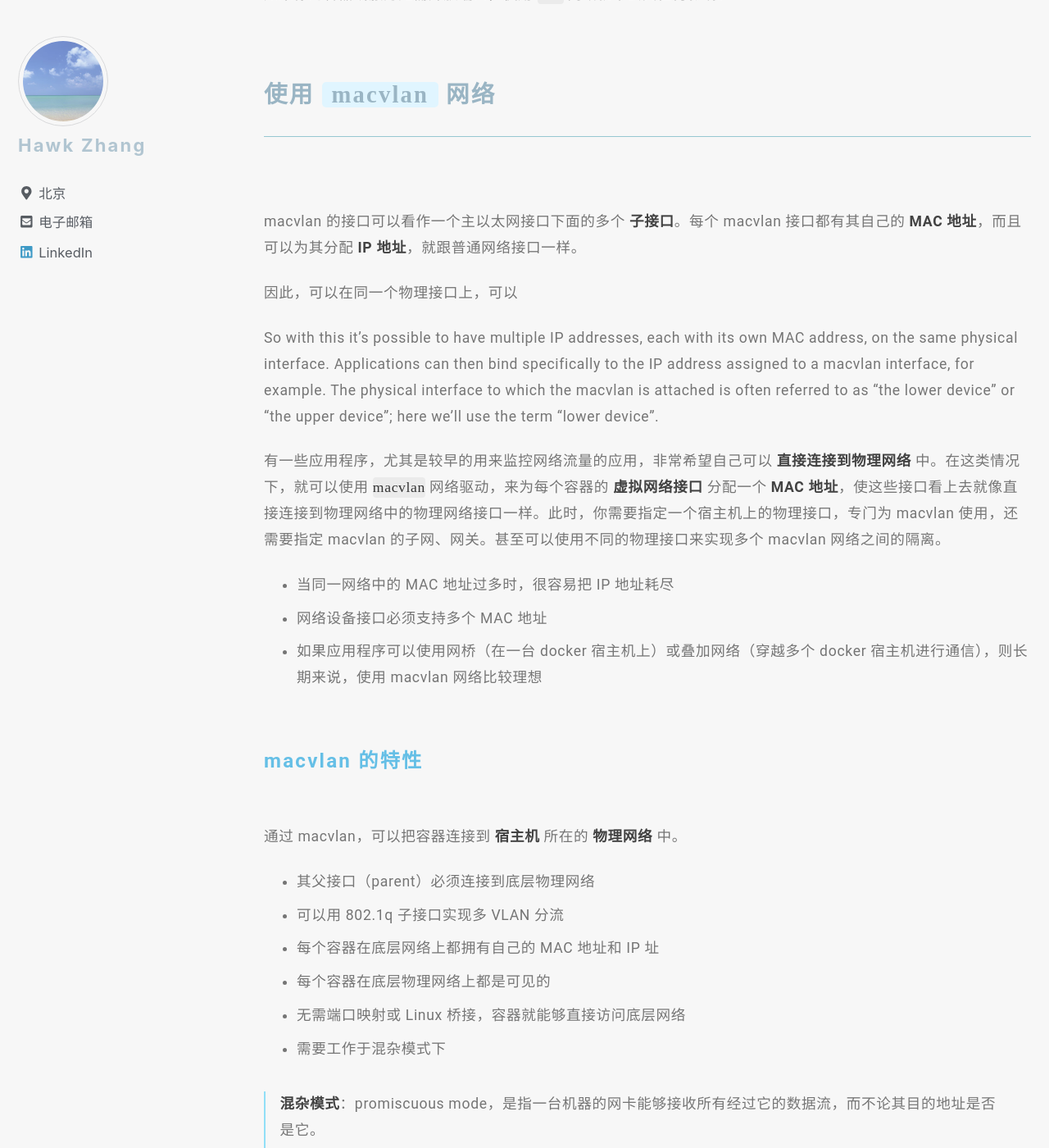
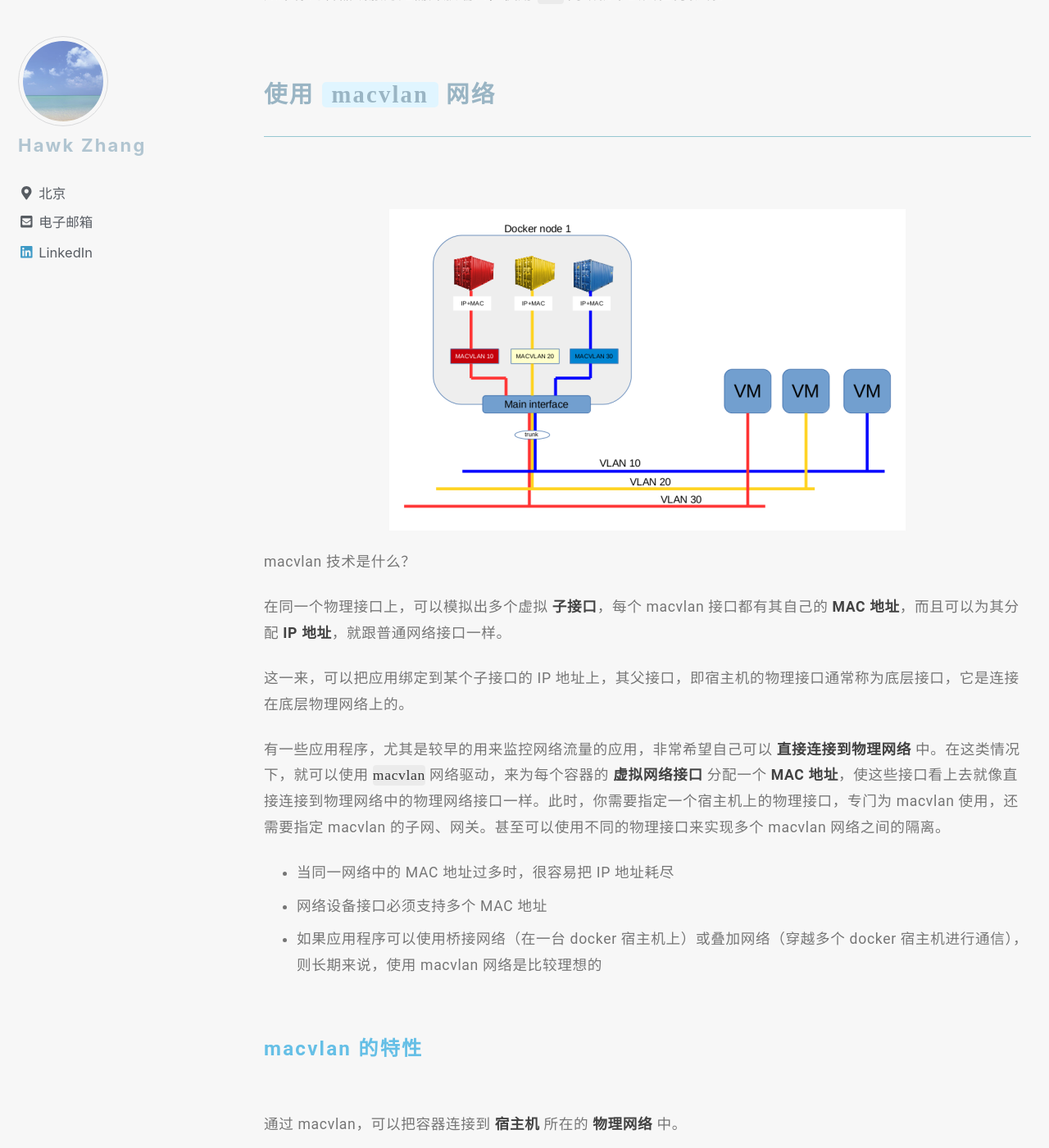
Before and after one commit to narru888/linotes_note, a Jekyll site: the page built from _posts/docker/2018-02-01-docker.network.md, in a window 1280 px wide and 1400 px high, scrolled down 13852 px. Shown: the whole window at 82% size. Built offline with Jekyll 4.4.1, drawn with Linux system fonts in a browser that asks for light colours; nearby versions of some CDN libraries; a script that is not in the unit is left out; some of the changed text lies outside the part shown.

Commit message:
update on 2018-10-05 18:20:01 CST

```diff
--- a/_posts/docker/2018-02-01-docker.network.md
+++ b/_posts/docker/2018-02-01-docker.network.md
@@ -440,17 +440,19 @@ $ docker service create --endpoint-mode dnsrr \
 
 ### 使用 `macvlan` 网络
 
-macvlan 的接口可以看作一个主以太网接口下面的多个 **子接口**。每个 macvlan 接口都有其自己的 **MAC 地址**，而且可以为其分配 **IP 地址**，就跟普通网络接口一样。
+![image-center](/assets/images/mcvlan.png){: .align-center}
 
-因此，可以在同一个物理接口上，可以
+macvlan 技术是什么？
 
-So with this it's possible to have multiple IP addresses, each with its own MAC address, on the same physical interface. Applications can then bind specifically to the IP address assigned to a macvlan interface, for example. The physical interface to which the macvlan is attached is often referred to as "the lower device" or "the upper device"; here we'll use the term "lower device".
+在同一个物理接口上，可以模拟出多个虚拟 **子接口**，每个 macvlan 接口都有其自己的 **MAC 地址**，而且可以为其分配 **IP 地址**，就跟普通网络接口一样。
+
+这一来，可以把应用绑定到某个子接口的 IP 地址上，其父接口，即宿主机的物理接口通常称为底层接口，它是连接在底层物理网络上的。
 
 有一些应用程序，尤其是较早的用来监控网络流量的应用，非常希望自己可以 **直接连接到物理网络** 中。在这类情况下，就可以使用 `macvlan` 网络驱动，来为每个容器的 **虚拟网络接口** 分配一个 **MAC 地址**，使这些接口看上去就像直接连接到物理网络中的物理网络接口一样。此时，你需要指定一个宿主机上的物理接口，专门为 macvlan 使用，还需要指定 macvlan 的子网、网关。甚至可以使用不同的物理接口来实现多个 macvlan 网络之间的隔离。
 
 * 当同一网络中的 MAC 地址过多时，很容易把 IP 地址耗尽
 * 网络设备接口必须支持多个 MAC 地址
-* 如果应用程序可以使用网桥（在一台 docker 宿主机上）或叠加网络（穿越多个 docker 宿主机进行通信），则长期来说，使用 macvlan 网络比较理想
+* 如果应用程序可以使用桥接网络（在一台 docker 宿主机上）或叠加网络（穿越多个 docker 宿主机进行通信），则长期来说，使用 macvlan 网络是比较理想的
 
 
 
@@ -460,10 +462,11 @@ So with this it's possible to have multiple IP addresses, each with its own MAC
 通过 macvlan，可以把容器连接到 **宿主机** 所在的 **物理网络** 中。
 
 * 其父接口（parent）必须连接到底层物理网络
+* 可以将不同的容器接入现有的不同 VLAN
 * 可以用 802.1q 子接口实现多 VLAN 分流
 * 每个容器在底层网络上都拥有自己的 MAC 地址和 IP 址
 * 每个容器在底层物理网络上都是可见的
-* 无需端口映射或 Linux 桥接，容器就能够直接访问底层网络
+* 高性能：无需端口映射或 Linux 桥接，容器就能够直接访问底层网络
 * 需要工作于混杂模式下
 
 
```
Also changed, not shown: assets/images/mcvlan.png (added).
